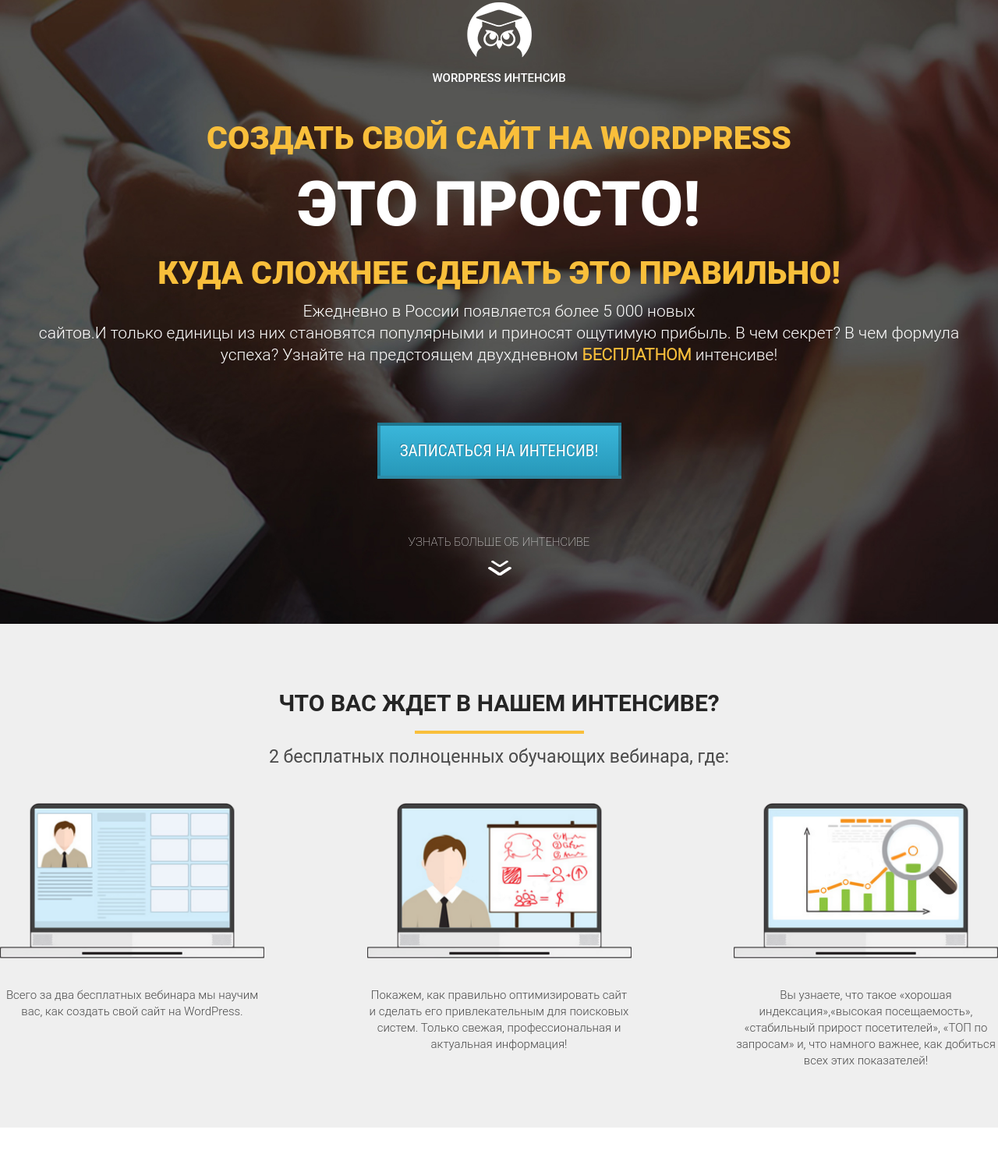
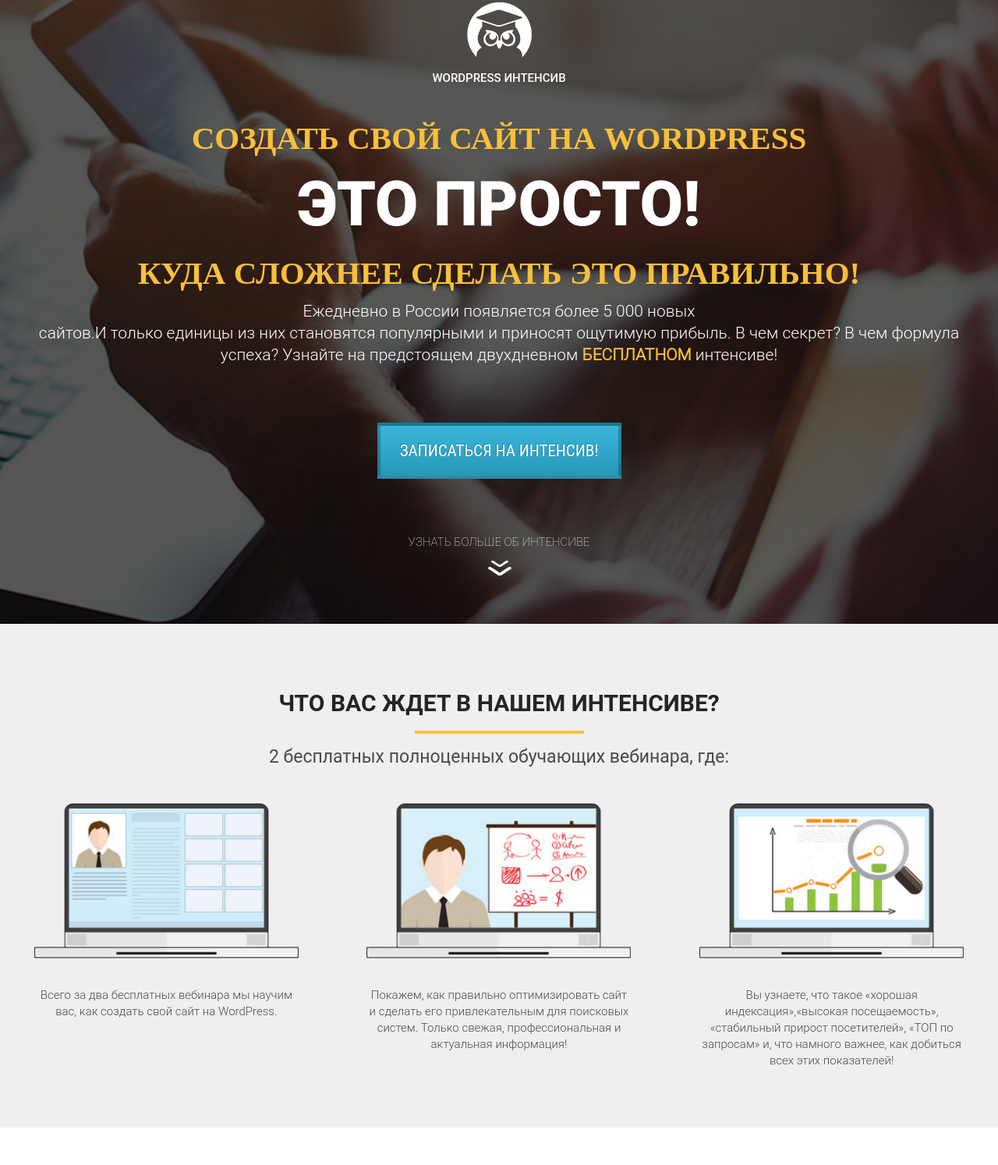
Before and after one commit to Sergey-Laznenko/WebDev_22_Udemy, a plain HTML site: page Web_Developer_2022/Project_1/index.html in a window 1280 px wide. Shown: the part 36-1530 px from the top of the page at 78% size. Drawn offline with nearby package versions, Linux system fonts and the light colour scheme.

Commit message:
Add files via upload

```diff
--- a/Web_Developer_2022/Project_1/css/style.css
+++ b/Web_Developer_2022/Project_1/css/style.css
@@ -6,6 +6,12 @@
   margin: 0;
   padding: 0;
 }
+
+/*            1й вариант подключения шрифтов
+html {
+  font-family: Verdana, Arial, Helvetica, sans-serif;
+} */
+
 
 .container {    /* контэйнер секции */
   position: relative;
@@ -43,7 +49,6 @@
 
 
 .title {    /* текст в шапке */
-  font-family: Roboto;
   font-size: 41px;
   line-height: 24px;
   font-weight: 900;
@@ -169,7 +174,7 @@
 
 .waiting .waiting_wrapper {
   display: flex;
-  justify-content: space-between;
+  justify-content: space-around;
   margin-top: 45px;
 }
 
```
Also changed, not shown: Web_Developer_2022/Project_1/index.html (+3 -0 lines).
